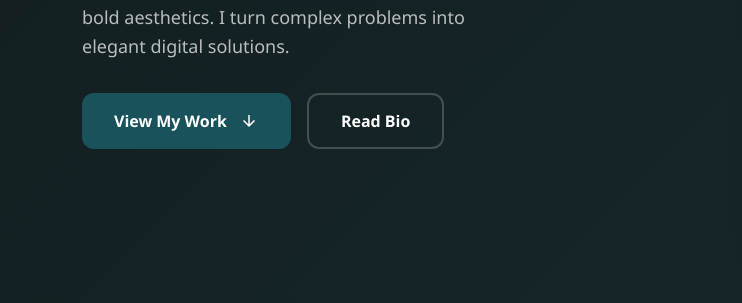
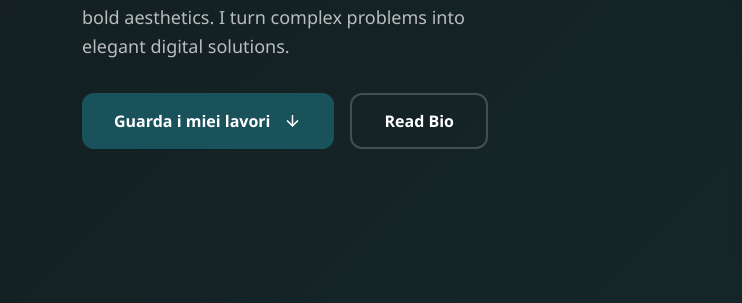
Before and after one commit to Tiex84/webdesign-bootstrap, a plain HTML site: page index.html in a window 1280 px wide. Shown: the part 439-742 px from the top of the page, 0-742 px from the left. Drawn offline with nearby package versions, Linux system fonts and the light colour scheme.

Commit message:
Aggiornato il titolo nel README e tradotto il pulsante "View My Work" in italiano

```diff
--- a/index.html
+++ b/index.html
@@ -59,7 +59,7 @@
             </p>
             <div class="hero-buttons">
               <button class="btn-primary-custom">
-                View My Work
+                Guarda i miei lavori
                 <span class="material-symbols-outlined" style="font-size: 1.25rem;">arrow_downward</span>
               </button>
               <button class="btn-secondary-custom">Read Bio</button>
```
Also changed, not shown: 1 other file.
